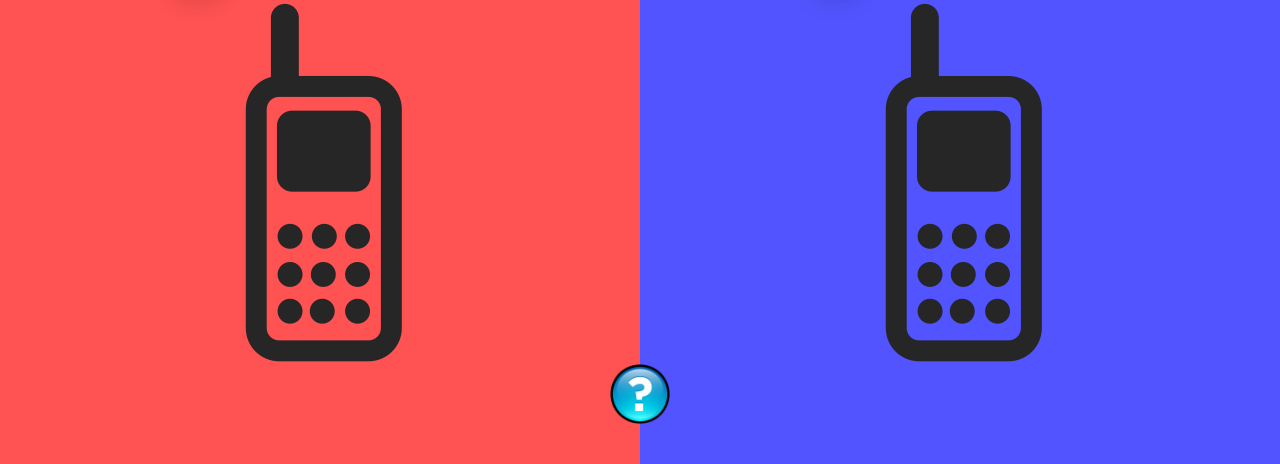
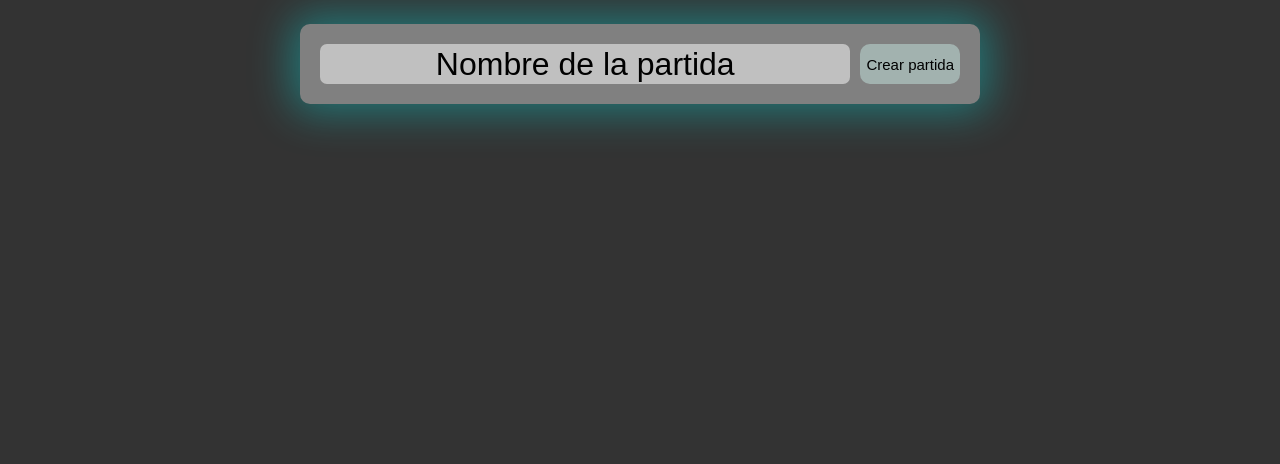
Before and after one commit to DavidNexuss/WarriorLegends, a website: page client/client-pc.html in a window 1280 px wide. Shown: the part 336-800 px from the top of the page. Drawn offline with nearby package versions, Linux system fonts and the light colour scheme; no server answers.

Commit message:
BETA COMMIT; Added an input form on Desktop page to ask for a server to connect to, aka name of the game

```diff
--- a/client/client-pc.html
+++ b/client/client-pc.html
@@ -4,9 +4,14 @@
             <script src="https://cdnjs.cloudflare.com/ajax/libs/socket.io/2.0.4/socket.io.js"></script>
             <script>
 
+                $(document).ready(function(){
 
+                    $('.serverbox').animate({opacity : "1"},{duration:2000})
 
-                $(document).ready(function(){
+                    $('#button').click(function(){
+
+                    console.log('click')
+                    $(".containerGame").addClass("animation")
 
                     setTimeout(function(){
 
@@ -14,10 +19,9 @@
                         $("#help").animate({bottom: "5%"}, { duration: 300, queue: false })
                         $(".mobileContainer").fadeIn({ duration: 500, queue: false })
 
-                    },2000);
+                    },2000)
 
-
-
+                    })
                 })
 
                 var socket = io()
@@ -51,7 +55,13 @@
         <link rel="stylesheet" type="text/css" href="style.css">
     </head>
     <body>
-        <div class="container" id="all">
+        <div class="containerTitle">
+            <div class="serverbox">
+                <input type="text" value="Nombre de la partida" name="game" class = "serveridinput">
+                <input type="submit" value="Crear partida" id="button" name="submit" class="serversubmit">
+            </div>
+            <div class="containerGame" id="all">
+
                 <div class="player1">
                     <p class="PlayerTitle">Jugador 1</p>
                     <div class="mobileContainer">
@@ -69,15 +79,14 @@
                 </div>
 
                 <div class="mainB">
-                        <div class="centerB">
-                            <div class="help" id="help">
-                                <img src="help.png" class="help"></img>
-                            </div>
-
+                    <div class="centerB">
+                        <div class="help" id="help">
+                            <img src="help.png" class="help"></img>
                         </div>
                     </div>
+                </div>
+            </div>
         </div>
-
 
         <script>
 
--- a/client/style.css
+++ b/client/style.css
@@ -10,19 +10,95 @@ body{
     background-color: #4594FC;
 }
 
-div.container{
+div.containerTitle{
+
+    width: 100%;
+    height: 100%;
+    position: absolute;
+    background-color: #333333;
+    margin: 0;
+    display: flex;
+}
+div.serverbox{
+
+    width: 50%;
+    height: 5%;
+    margin: auto;
+    background-color: gray;
+    line-height: 100%;
+    text-align: center;
+    display: flex;
+    border-radius: 10px;
+    box-shadow: 0px 0px 42px 8px rgba(0,255,255,0.34);
+    padding: 20px;
+    opacity: 0;
+}
+
+input.serveridinput{
+
+    width: 90%;
+    height: 100%;
+    margin: auto;
+    border-radius: 7px;
+    border: none;
+    font-size: 24pt;
+    text-align: center;
+    background-color: rgba(255, 255, 255, 0.5);
+}
+
+input.serversubmit{
+
+    width: 100;
+    border-radius: 10px;
+    font-size: 15;
+    border: none;
+    margin-left: 10px;
+    background-color: rgba(188, 216, 211, 0.57);
+}
+div.containerGame{
 
     width: 100%;
     height: 100%;
     position: absolute;
     background-color: #ababab;
     margin: 0;
+    bottom: 100%;
+}
+
+div.containerGame.animation{
 
     animation-name: drop;
     animation-duration: 2s;
     animation-timing-function:ease-in-out;
+    bottom: 0
+}
+/*TODO: HELP BOX!*/
+div.helpContainer{
+
+    position: absolute;
+    left: 50%;
+}
+div.helpMessage{
+
+    width: 30%;
+    height: 30%;
+
+    left: -50%;
+    position: relative;
+    background-color: rgb(216, 216, 216);
+    margin: 0;
+
+    display: none;
 }
 
+div.helpMessageHeader{
+
+    width: 100%;
+    height: 20%;
+    position: absolute;
+    top: 0;
+    background-color: yellowgreen;
+}
 img.help{
 
     width: 100%;
@@ -147,6 +223,7 @@ img.tick{
 
     max-height: 100%;
 }
+
 @keyframes drop{
 
     from {bottom: 100%}
```
